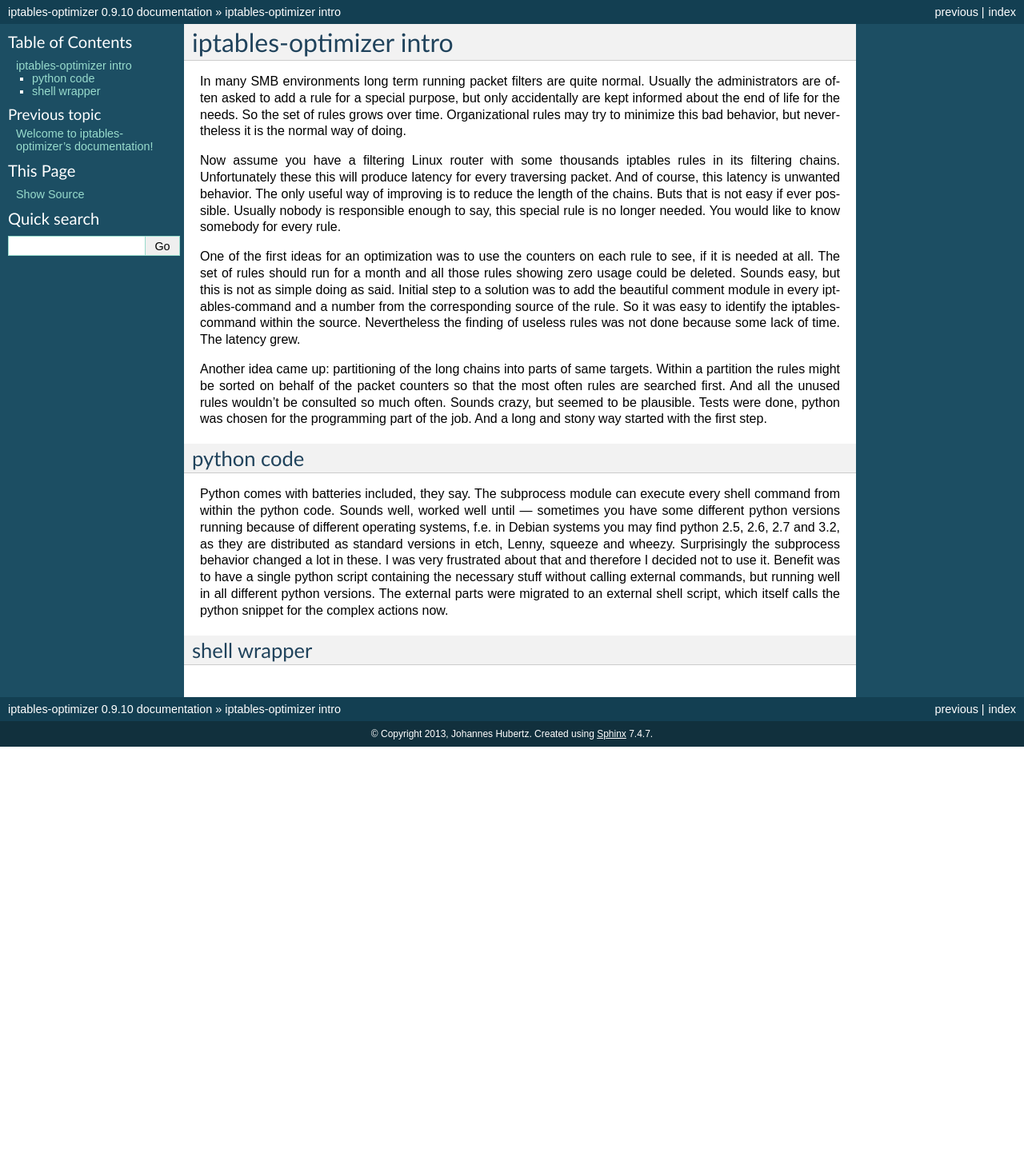
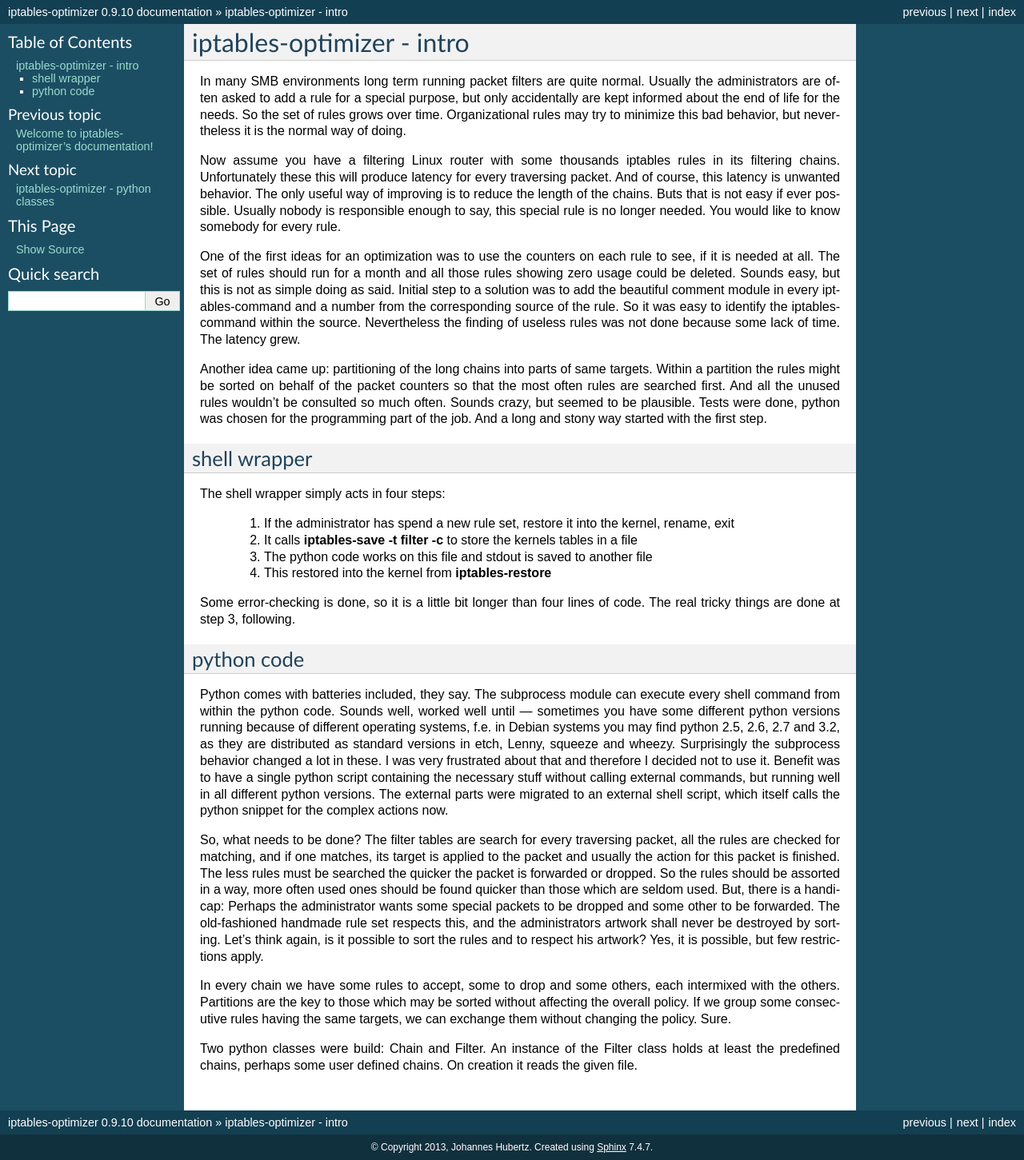
Before and after one commit to sl0/opti, a Sphinx documentation site: the page built from docs/source/iptables-optimizer.rst, in a window 1280 px wide. Shown: the whole page at 80% size. Built offline with Sphinx 7.4.7, drawn with Linux system fonts in a browser that asks for light colours; pages that are not in the unit, such as notebooks, are missing from menus; before the commit the page ends 934 px from its top, so only the background shows below that.

Commit message:
documentation continued, picture added, not yet ready

```diff
--- a/docs/source/conf.py
+++ b/docs/source/conf.py
@@ -16,7 +16,7 @@ import sys, os
 # If extensions (or modules to document with autodoc) are in another directory,
 # add these directories to sys.path here. If the directory is relative to the
 # documentation root, use os.path.abspath to make it absolute, like shown here.
-#sys.path.insert(0, os.path.abspath('.'))
+sys.path.insert(0, os.path.abspath('../..'))
 
 # -- General configuration -----------------------------------------------------
 
@@ -25,7 +25,7 @@ import sys, os
 
 # Add any Sphinx extension module names here, as strings. They can be extensions
 # coming with Sphinx (named 'sphinx.ext.*') or your custom ones.
-extensions = []
+extensions = ['sphinx.ext.autodoc']
 
 # Add any paths that contain templates here, relative to this directory.
 templates_path = ['_templates']
--- a/docs/source/iptables-optimizer.rst
+++ b/docs/source/iptables-optimizer.rst
@@ -1,5 +1,5 @@
-iptables-optimizer intro
-========================
+iptables-optimizer - intro
+==========================
 
 In many SMB environments long term running packet filters are quite normal.
 Usually the administrators are often asked to add a rule for a special purpose,
@@ -32,6 +32,19 @@ seemed to be plausible. Tests were done, python was chosen for the
 programming part of the job. And a long and stony way started with the
 first step.
 
+shell wrapper
+-------------
+
+The shell wrapper simply acts in four steps:
+
+  1. If the administrator has spend a new rule set, restore it into the kernel, rename, exit
+  2. It calls **iptables-save -t filter -c** to store the kernels tables in a file
+  3. The python code works on this file and stdout is saved to another file
+  4. This restored into the kernel from **iptables-restore**
+
+Some error-checking is done, so it is a little bit longer
+than four lines of code. The real tricky things are done at step 3, following.
+
 
 python code
 -----------
@@ -49,6 +62,25 @@ external commands, but running well in all different python versions.
 The external parts were migrated to an external shell script, which
 itself calls the python snippet for the complex actions now.
 
+So, what needs to be done? The filter tables are search for every
+traversing packet, all the rules are checked for matching, and if
+one matches, its target is applied to the packet and usually the
+action for this packet is finished. The less rules must be searched
+the quicker the packet is forwarded or dropped. So the rules should
+be assorted in a way, more often used ones should be found quicker
+than those which are seldom used. But, there is a handicap: Perhaps
+the administrator wants some special packets to be dropped and some
+other to be forwarded. The old-fashioned handmade rule set respects
+this, and the administrators artwork shall never be destroyed by
+sorting. Let's think again, is it possible to sort the rules and to
+respect his artwork? Yes, it is possible, but few restrictions apply.
 
-shell wrapper
--------------
+In every chain we have some rules to accept, some to drop and some
+others, each intermixed with the others. Partitions are the key to
+those which may be sorted without affecting the overall policy. If
+we group some consecutive rules having the same targets, we can
+exchange them without changing the policy. Sure.
+
+Two python classes were build: Chain and Filter. An instance of the
+Filter class holds at least the predefined chains, perhaps some
+user defined chains. On creation it reads the given file.
--- /dev/null
+++ b/docs/source/sources.rst
@@ -0,0 +1,8 @@
+iptables-optimizer - python classes
+===================================
+
+.. automodule:: iptables_optimizer
+    :members:
+
+.. automodule:: iptables_optimizer_tests
+    :members:
```
Also changed, not shown: docs/source/index.rst (+10 -1 lines), docs/source/latency.png (added), 1 other file.
